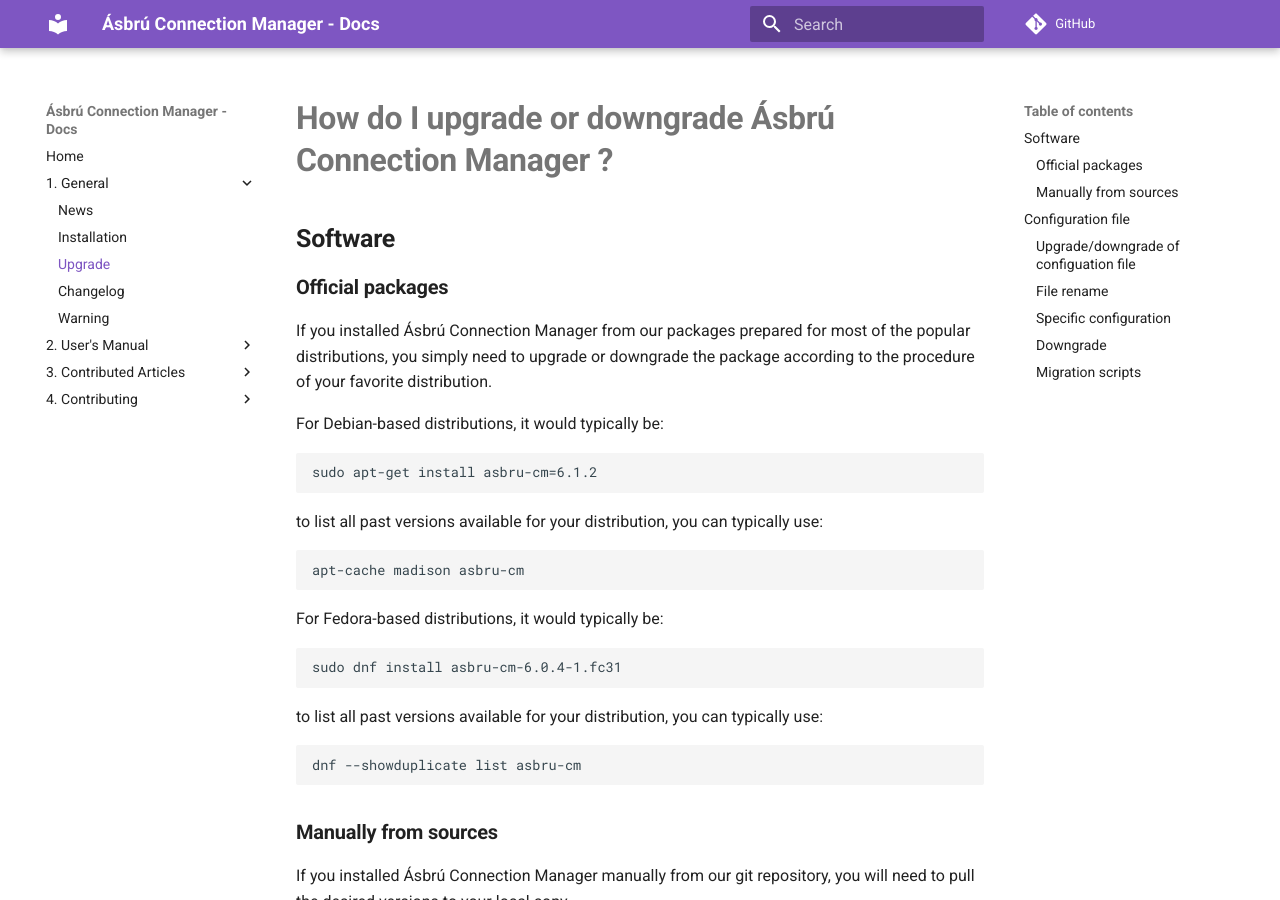
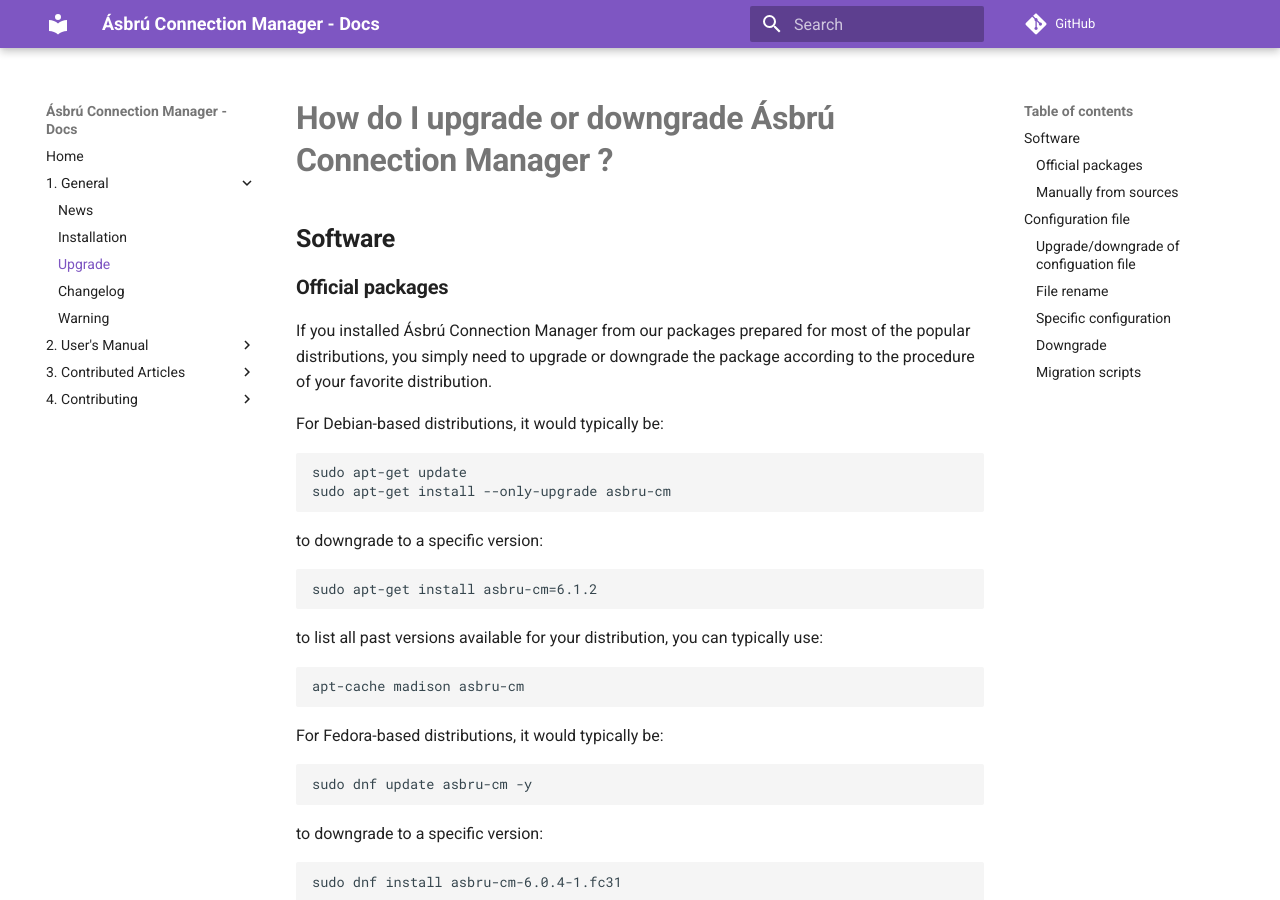
Before and after one commit to asbru-cm/asbru-cm, an MkDocs documentation site: the page built from doc/General/Upgrade.md, in a window 1280 px wide and 900 px high. Built offline with MkDocs 1.6.1 and Material for MkDocs 9.7.7, drawn with Linux system fonts in a browser that asks for light colours; comment, search, counter and statistics services are not loaded.

Commit message:
Update documentation (instructions on upgrade with distros)

````diff
--- a/doc/General/Upgrade.md
+++ b/doc/General/Upgrade.md
@@ -7,6 +7,13 @@
 If you installed Ásbrú Connection Manager from our packages prepared for most of the popular distributions, you simply need to upgrade or downgrade the package according to the procedure of your favorite distribution.
 
 For Debian-based distributions, it would typically be:
+
+```
+sudo apt-get update
+sudo apt-get install --only-upgrade asbru-cm
+```
+
+to downgrade to a specific version:
 
 ```
 sudo apt-get install asbru-cm=6.1.2
@@ -19,6 +26,12 @@
 ```
 
 For Fedora-based distributions, it would typically be:
+
+```
+sudo dnf update asbru-cm -y
+```
+
+to downgrade to a specific version:
 
 ```
 sudo dnf install asbru-cm-6.0.4-1.fc31
````
